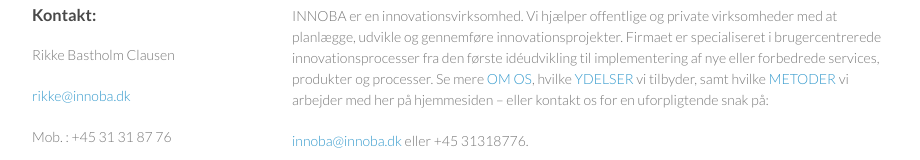
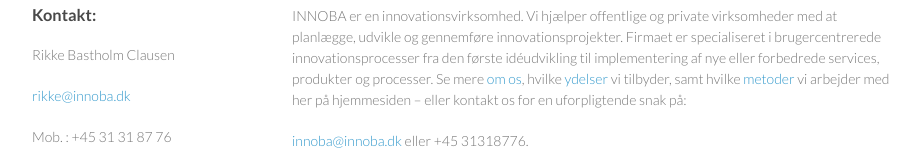
Before and after one commit to innoba/innoba.github.io, a plain HTML site: page index.html in a window 1280 px wide. Shown: the part 186-346 px from the top of the page, without its empty margins (178-1098 px from the left). Drawn offline with Linux system fonts and the light colour scheme.

Commit message:
ændring af størrelse på tekst til links til headmenu

```diff
--- a/index.html
+++ b/index.html
@@ -74,7 +74,7 @@
 <div id="forside" class="section">
 
 
-<p>INNOBA er en innovationsvirksomhed. Vi hjælper offentlige og private virksomheder med at planlægge, udvikle og gennemføre innovationsprojekter. Firmaet er specialiseret i brugercentrerede innovationsprocesser fra den første idéudvikling til implementering af nye eller forbedrede services, produkter og processer. Se mere <a href="#" onclick="toggleVisibility('om_os');">OM OS</a>, hvilke <a href="#" onclick="toggleVisibility('ydelser');">YDELSER </a>vi tilbyder, samt hvilke <a href="#" onclick="toggleVisibility('metoder');">METODER</a> vi arbejder med her på hjemmesiden – eller kontakt os for en uforpligtende snak på:</p>
+<p>INNOBA er en innovationsvirksomhed. Vi hjælper offentlige og private virksomheder med at planlægge, udvikle og gennemføre innovationsprojekter. Firmaet er specialiseret i brugercentrerede innovationsprocesser fra den første idéudvikling til implementering af nye eller forbedrede services, produkter og processer. Se mere <a href="#" onclick="toggleVisibility('om_os');">om os</a>, hvilke <a href="#" onclick="toggleVisibility('ydelser');">ydelser </a>vi tilbyder, samt hvilke <a href="#" onclick="toggleVisibility('metoder');">metoder</a> vi arbejder med her på hjemmesiden – eller kontakt os for en uforpligtende snak på:</p>
 
 <p><a href="mailto:innoba@innoba.dk">innoba@innoba.dk</a> eller +45 31318776.</p>
 
```
